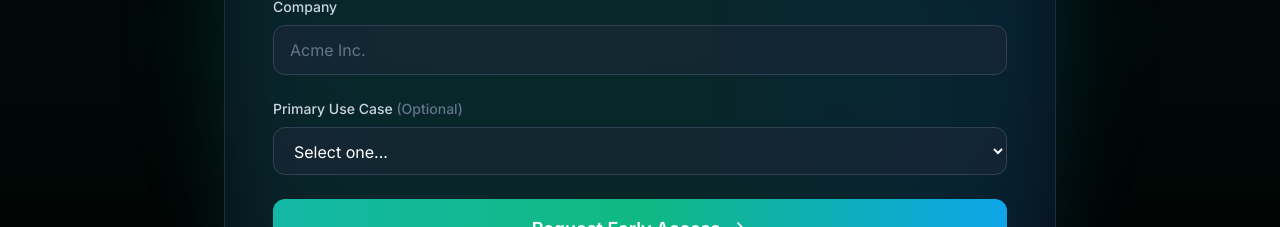
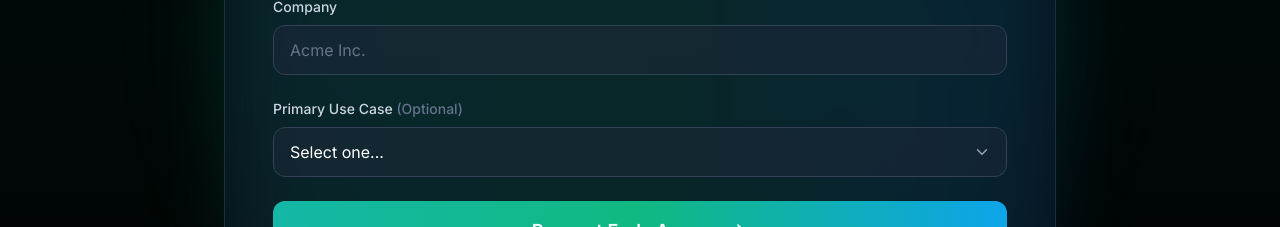
Before and after one commit to ishaan1011/LandingPage, a React (Vite) app: page / in a window 1280 px wide. Shown: the part 5340-5567 px from the top of the page. Built offline with nearby package versions, Linux system fonts and the light colour scheme; no server answers.

Commit message:
Fixing down arrow a little bit

```diff
--- a/src/components/WaitlistForm.jsx
+++ b/src/components/WaitlistForm.jsx
@@ -1,7 +1,7 @@
 import { motion } from 'framer-motion';
 import { useInView } from 'framer-motion';
 import { useRef, useState } from 'react';
-import { ArrowRight, Check } from 'lucide-react';
+import { ArrowRight, Check, ChevronDown } from 'lucide-react';
 
 const WaitlistForm = () => {
   const ref = useRef(null);
@@ -184,12 +184,13 @@ const WaitlistForm = () => {
                   <label htmlFor="useCase" className="block text-sm font-medium text-slate-300 mb-2">
                     Primary Use Case <span className="text-slate-500">(Optional)</span>
                   </label>
+                  <div className="relative">
                     <select
                       id="useCase"
                       name="useCase"
                       value={formData.useCase}
                       onChange={handleChange}
-                    className="w-full px-4 py-3 bg-slate-800/50 border border-slate-700 rounded-xl text-white focus:outline-none focus:ring-2 focus:ring-teal-500 focus:border-transparent transition-all"
+                      className="w-full appearance-none pr-12 px-4 py-3 bg-slate-800/50 border border-slate-700 rounded-xl text-white focus:outline-none focus:ring-2 focus:ring-teal-500 focus:border-transparent transition-all"
                     >
                       <option value="">Select one...</option>
                       <option value="remote-team">Remote team collaboration</option>
@@ -198,6 +199,8 @@ const WaitlistForm = () => {
                       <option value="knowledge-management">Knowledge management</option>
                       <option value="other">Other</option>
                     </select>
+                    <ChevronDown size={18} className="pointer-events-none absolute right-4 top-1/2 -translate-y-1/2 text-slate-400" />
+                  </div>
                 </div>
 
                 {/* Submit Button */}
```
Lines whose indentation alone changed are shown as unchanged.
